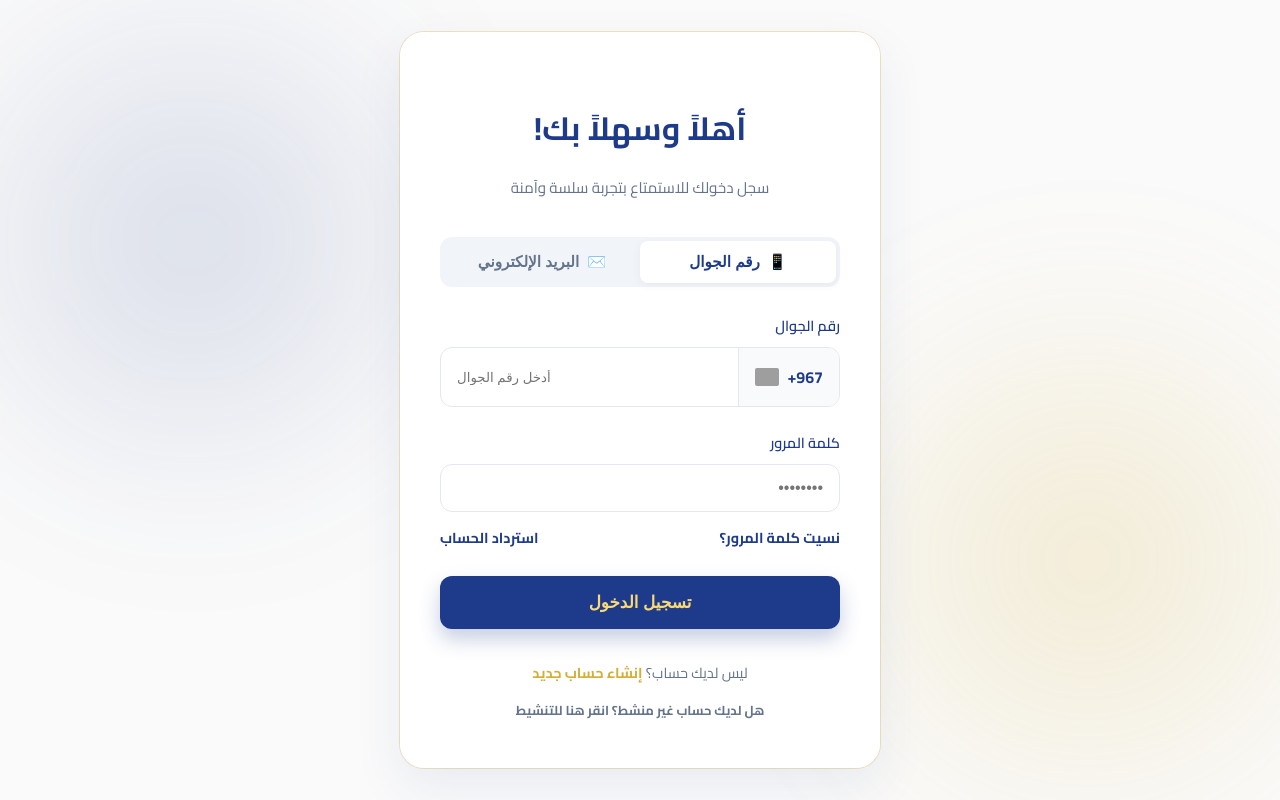
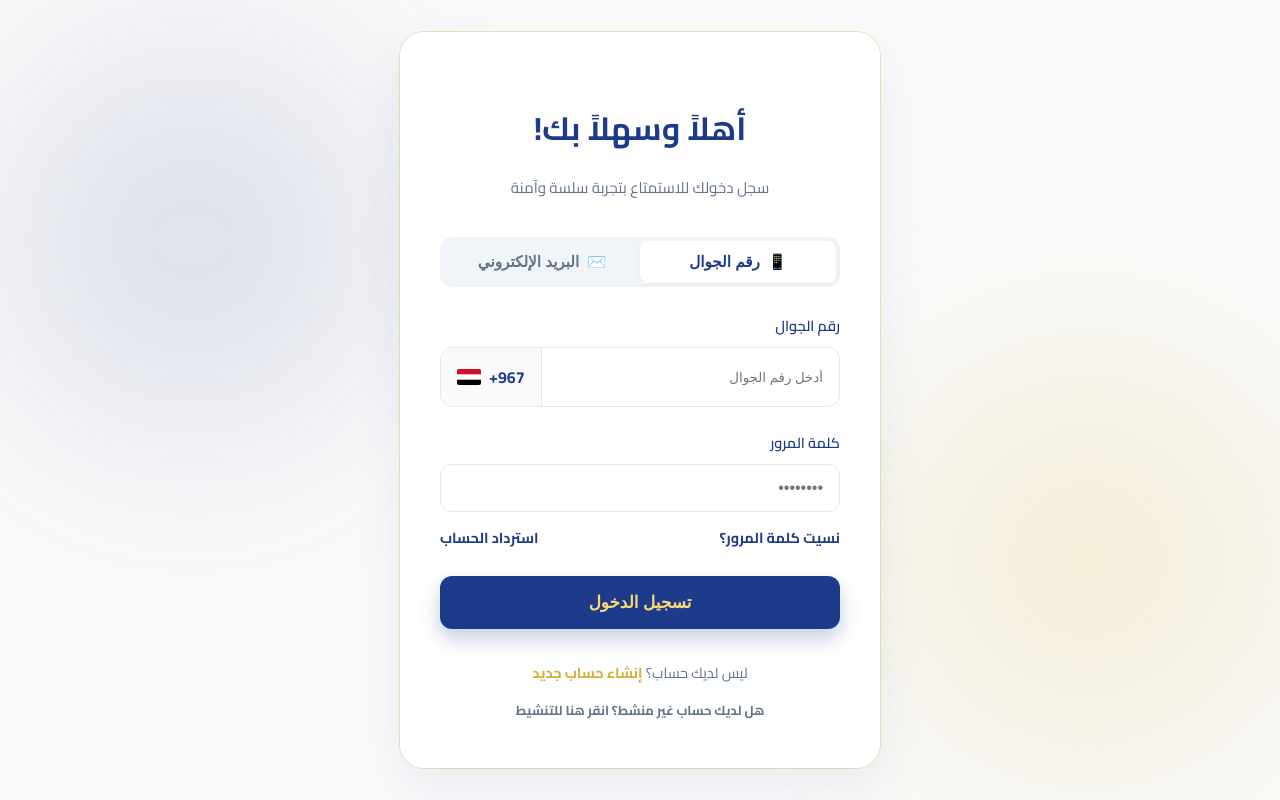
Before and after one commit to Hadeel-Khalid19/Nano-Soft-Integrated-Solution, a React (Vite) app in the folder nano_soft_web/: page / in a window 1280 px wide. Built offline with nearby package versions, Linux system fonts and the light colour scheme; grey boxes are pictures that could not be loaded.

Commit message:
Fix UI alignments and compile errors

```diff
--- a/nano_soft_web/src/pages/LoginPage.jsx
+++ b/nano_soft_web/src/pages/LoginPage.jsx
@@ -76,7 +76,11 @@ const LoginPage = ({ onNavigate }) => {
           {loginMethod === 'phone' ? (
             <div className="phone-input-container">
               <div className="country-code-prefix">
-                <img src="https://flagcdn.com/w20/ye.png" alt="Yemen" style={{ width: '24px', height: 'auto', borderRadius: '2px' }} />
+                <svg xmlns="http://www.w3.org/2000/svg" viewBox="0 0 900 600" width="24" height="16" style={{ borderRadius: '2px' }}>
+                  <rect width="900" height="600" fill="#000"/>
+                  <rect width="900" height="400" fill="#fff"/>
+                  <rect width="900" height="200" fill="#ce1126"/>
+                </svg>
                 <span style={{ direction: 'ltr' }}>+967</span>
               </div>
               <input
--- a/nano_soft_web/src/pages/RegisterPage.jsx
+++ b/nano_soft_web/src/pages/RegisterPage.jsx
@@ -93,7 +93,11 @@ const RegisterPage = ({ onNavigate }) => {
             <label>رقم الجوال</label>
             <div className="phone-input-container">
               <div className="country-code-prefix">
-                <img src="https://flagcdn.com/w20/ye.png" alt="Yemen" style={{ width: '24px', height: 'auto', borderRadius: '2px' }} />
+                <svg xmlns="http://www.w3.org/2000/svg" viewBox="0 0 900 600" width="24" height="16" style={{ borderRadius: '2px' }}>
+                  <rect width="900" height="600" fill="#000"/>
+                  <rect width="900" height="400" fill="#fff"/>
+                  <rect width="900" height="200" fill="#ce1126"/>
+                </svg>
                 <span style={{ direction: 'ltr' }}>+967</span>
               </div>
               <input name="mobile" type="tel" placeholder="أدخل رقم الجوال" onChange={handleChange} required />
--- a/nano_soft_web/src/styles/Login.css
+++ b/nano_soft_web/src/styles/Login.css
@@ -208,6 +208,7 @@ body {
   border-radius: 12px;
   overflow: hidden;
   transition: all 0.3s ease;
+  direction: ltr; /* Force prefix to the left */
 }
 
 .phone-input-container:focus-within {
@@ -221,10 +222,9 @@ body {
   gap: 8px;
   padding: 14px 16px;
   background: #f8fafc;
-  border-left: 1px solid #e2e8f0;
+  border-right: 1px solid #e2e8f0; /* Border on the right since it's on the left now */
   font-weight: 700;
   color: var(--text-navy);
-  direction: ltr; /* To keep +967 formatted correctly */
 }
 
 .phone-input-container input {
@@ -234,6 +234,8 @@ body {
   border-radius: 0;
   outline: none;
   background: transparent;
+  direction: ltr;
+  text-align: right; /* Text aligns to the right */
 }
 
 .phone-input-container input:focus {
```
Also changed, not shown: 2 other files (tests, documents, lock files or other folders).
